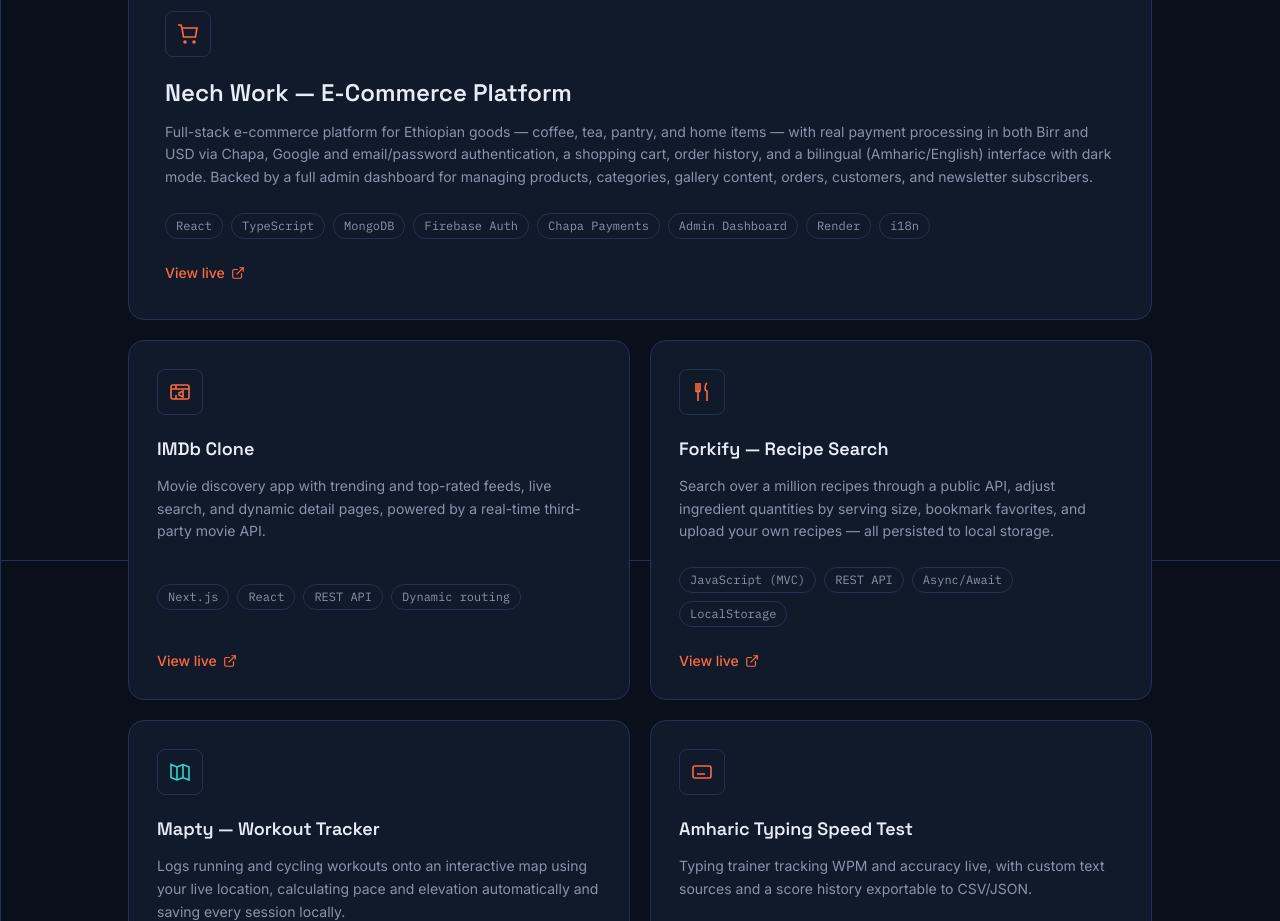
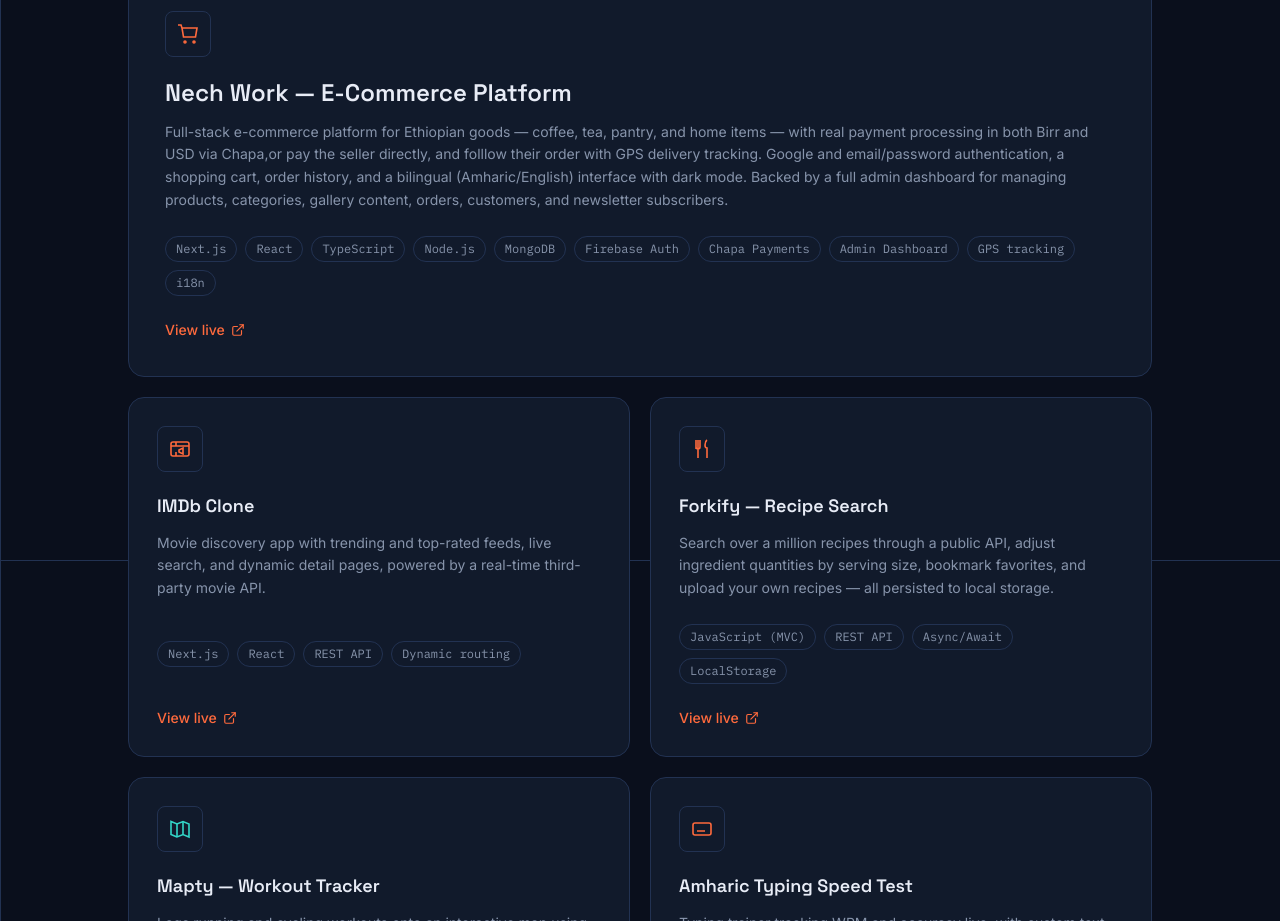
Before and after one commit to Efo-Ysieni16210301/Portfolio, a Next.js app: page / in a window 1280 px wide. Shown: the part 2640-3561 px from the top of the page. Built offline with nearby package versions, Linux system fonts and the light colour scheme.

Commit message:
changing the domain name for nechwork

```diff
--- a/components/Projects.tsx
+++ b/components/Projects.tsx
@@ -16,10 +16,10 @@
   {
     key: "nechwork",
     name: "Nech Work — E-Commerce Platform",
-    url: "https://nechwork-16210301.vercel.app/",
+    url: "https://nechwork.vercel.app/",
     description:
-      "Full-stack e-commerce platform for Ethiopian goods — coffee, tea, pantry, and home items — with real payment processing in both Birr and USD via Chapa, Google and email/password authentication, a shopping cart, order history, and a bilingual (Amharic/English) interface with dark mode. Backed by a full admin dashboard for managing products, categories, gallery content, orders, customers, and newsletter subscribers.",
-    tech: ["React", "TypeScript", "MongoDB", "Firebase Auth", "Chapa Payments", "Admin Dashboard", "Render", "i18n"],
+      "Full-stack e-commerce platform for Ethiopian goods — coffee, tea, pantry, and home items — with real payment processing in both Birr and USD via Chapa,or pay the seller directly, and folllow their order with GPS delivery tracking. Google and email/password authentication, a shopping cart, order history, and a bilingual (Amharic/English) interface with dark mode. Backed by a full admin dashboard for managing products, categories, gallery content, orders, customers, and newsletter subscribers.",
+    tech: ["Next.js", "React", "TypeScript", "Node.js","MongoDB", "Firebase Auth", "Chapa Payments", "Admin Dashboard", "GPS tracking", "i18n"],
     accent: "signal",
   },
   {
```
Also changed, not shown: 1 other file (tests, documents, lock files or other folders).
